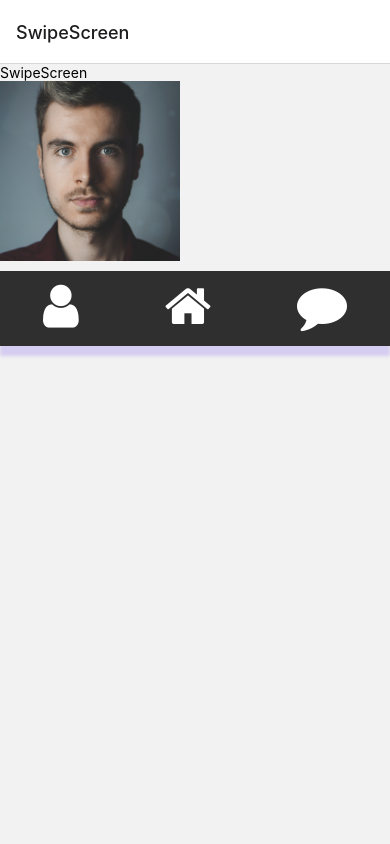
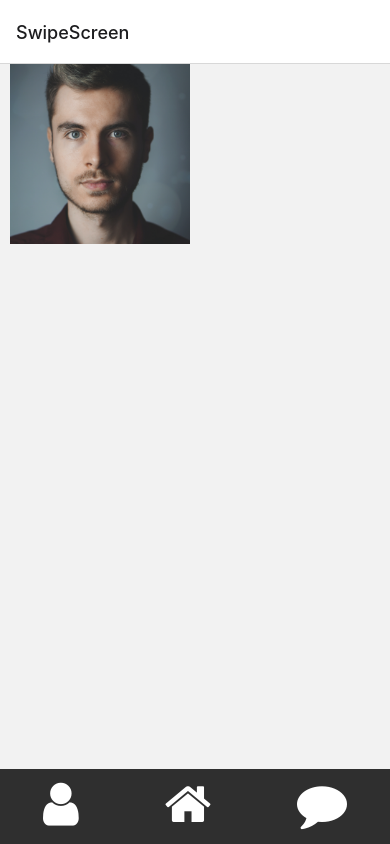
Before and after one commit to GGmorello/SportLink, a React Native app: screen /SwipeScreen in a window 390 px wide. Built offline with nearby package versions, Linux system fonts and the light colour scheme.

Commit message:
Fix swipe screen layout with styling

```diff
--- a/src/Components/Screens/SwipeScreen/SwipeScreenPresenter.js
+++ b/src/Components/Screens/SwipeScreen/SwipeScreenPresenter.js
@@ -2,12 +2,15 @@ import React from "react";
 import SwipeScreenView from "./SwipeScreenView";
 import { View } from "react-native"
 import NavigationBarPresenter from "../../NavigationBar/NavigationBarPresenter"
+import styles from "./SwipeScreenStyle"
 
 
 export default function SwipeScreenPresenter({ navigation }) {
   return (
-    <View>
+    <View style={styles.screen}>
       <SwipeScreenView />
-      <NavigationBarPresenter navigation={navigation} />
+      <View style={styles.navigationBar}>
+        <NavigationBarPresenter navigation={navigation} />
+      </View>
     </View>)
 }
--- a/src/Components/Screens/SwipeScreen/SwipeScreenStyle.js
+++ b/src/Components/Screens/SwipeScreen/SwipeScreenStyle.js
@@ -1,13 +1,28 @@
 import React from 'react';
 import { StyleSheet } from "react-native"
 
-const style = StyleSheet.create({
+const styles = StyleSheet.create({
     image: {
         width: 180,
         height: 180,
         overflow: 'hidden',
         marginBottom: 10,
       },
+      navigationBar:{
+        position: "absolute",
+        width: "100%",
+        bottom: 0,
+    },
+    screen: {
+      flex: 1,
+    },
+    verticalScrollView:{
+      marginHorizontal: 10,
+      marginBottom:75,
+  },
+  horizontalScrollView: {
+      marginVertical: 5,
+  },
 });
 
-export default style;
+export default styles;
--- a/src/Components/Screens/SwipeScreen/SwipeScreenView.js
+++ b/src/Components/Screens/SwipeScreen/SwipeScreenView.js
@@ -3,10 +3,18 @@ import {View, Text, Image} from "react-native";
 import styles from "./SwipeScreenStyle";
 
 export default function SwipeScreenView(props) {
+
+    let erik = {
+
+    }
+
+    let mick = {
+
+    }
+
     return (
-        <View>
-            <Text>SwipeScreen</Text>
+        <View style={styles.verticalScrollView}>
             <Image source={require('./images/erik1.jpg')} style={styles.image}/>
-            <Text></Text>
+
         </View>)
 }
```
